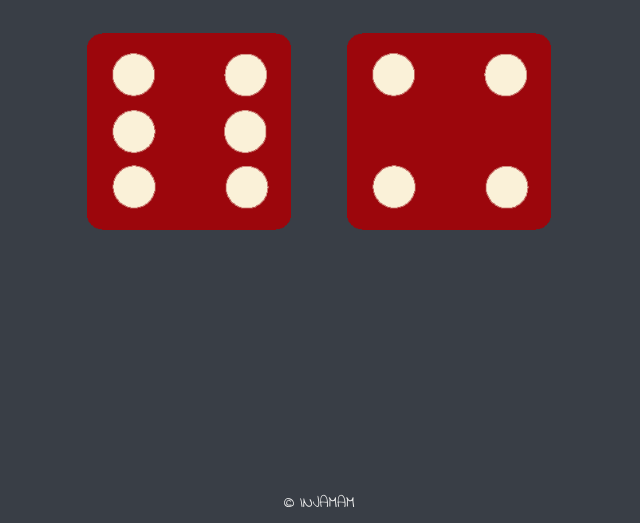
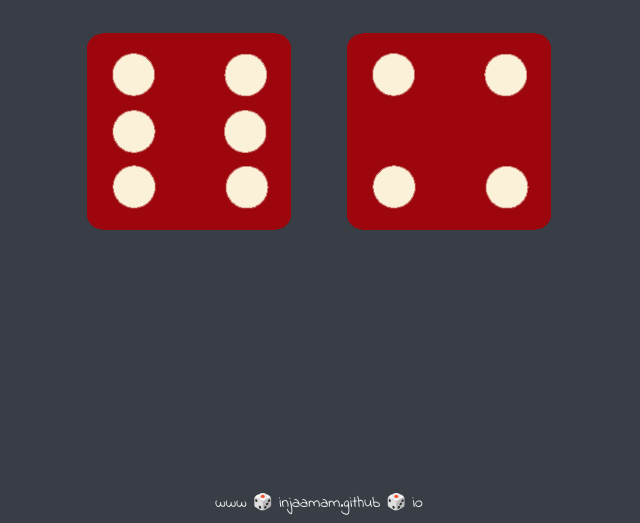
Before and after one commit to injaamam/who_wins, a plain HTML site: page index.html in a window 1280 px wide. Shown: the part 302-825 px from the top of the page, without its empty margins (321-961 px from the left). Drawn offline with Linux system fonts and the light colour scheme.

Commit message:
index.html

```diff
--- a/index.html
+++ b/index.html
@@ -30,7 +30,7 @@
 </body>
 
 <footer>
-  © INJAMAM
+  www 🎲 injaamam.github 🎲 io
 </footer>
 
 </html>
```
